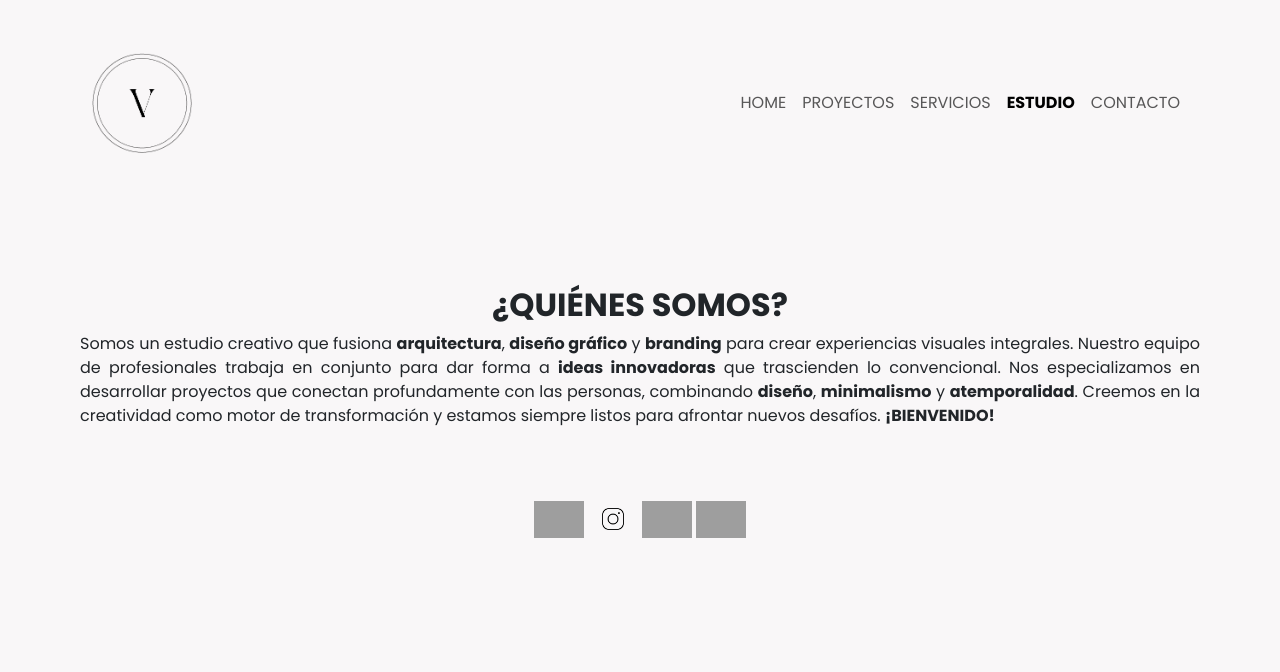
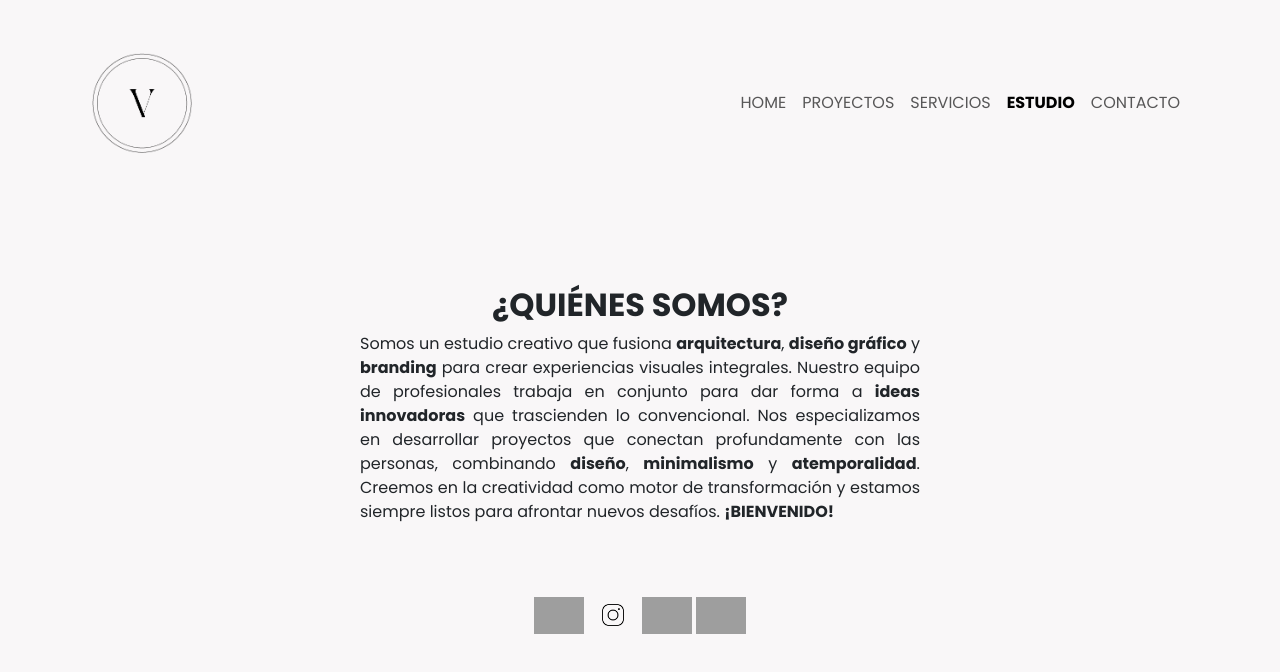
Before and after one commit to mvictoriac/finalcoder, a website: page pages/estudio.html in a window 1280 px wide. Drawn offline with nearby package versions, Linux system fonts and the light colour scheme; grey boxes are pictures that could not be loaded.

Commit message:
cambios en la queries

```diff
--- a/pages/estudio.html
+++ b/pages/estudio.html
@@ -56,7 +56,7 @@
     <main class="main_estudio">
         <section class="estudio animate__animated animate__slideInUp">
             <h2>¿QUIÉNES SOMOS?</h2>
-            <p">Somos un estudio creativo que fusiona <strong>arquitectura</strong>, <strong>diseño gráfico</strong> y <strong>branding</strong> para crear experiencias visuales integrales. Nuestro equipo de profesionales trabaja en conjunto para dar forma a <strong>ideas innovadoras</strong> que trascienden lo convencional. Nos especializamos en desarrollar proyectos que conectan profundamente con las personas, combinando <strong>diseño</strong>, <strong>minimalismo</strong> y <strong>atemporalidad</strong>. Creemos en la creatividad como motor de transformación y estamos siempre listos para afrontar nuevos desafíos. <strong>¡BIENVENIDO!</strong></p>
+            <p>Somos un estudio creativo que fusiona <strong>arquitectura</strong>, <strong>diseño gráfico</strong> y <strong>branding</strong> para crear experiencias visuales integrales. Nuestro equipo de profesionales trabaja en conjunto para dar forma a <strong>ideas innovadoras</strong> que trascienden lo convencional. Nos especializamos en desarrollar proyectos que conectan profundamente con las personas, combinando <strong>diseño</strong>, <strong>minimalismo</strong> y <strong>atemporalidad</strong>. Creemos en la creatividad como motor de transformación y estamos siempre listos para afrontar nuevos desafíos. <strong>¡BIENVENIDO!</strong></p>
         </section>
     </main>
 
--- a/scss/_main.scss
+++ b/scss/_main.scss
@@ -77,6 +77,7 @@
     justify-content: center;
     align-items: center;
     .estudio{
+        width: 50%;
         h2{
             text-align: center;
             font-family: "Poppins", sans-serif;
```
Also changed, not shown: css/styles.css.
